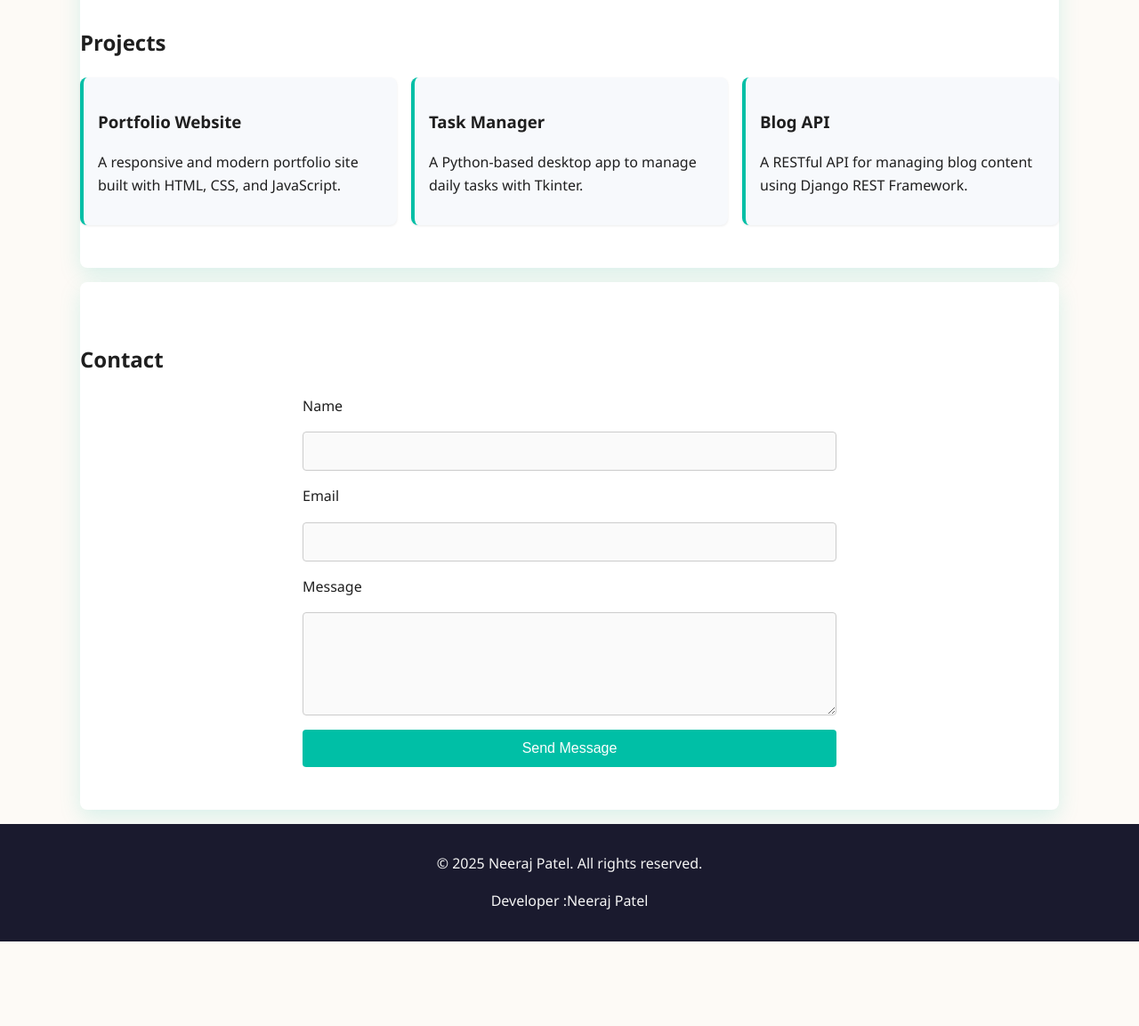
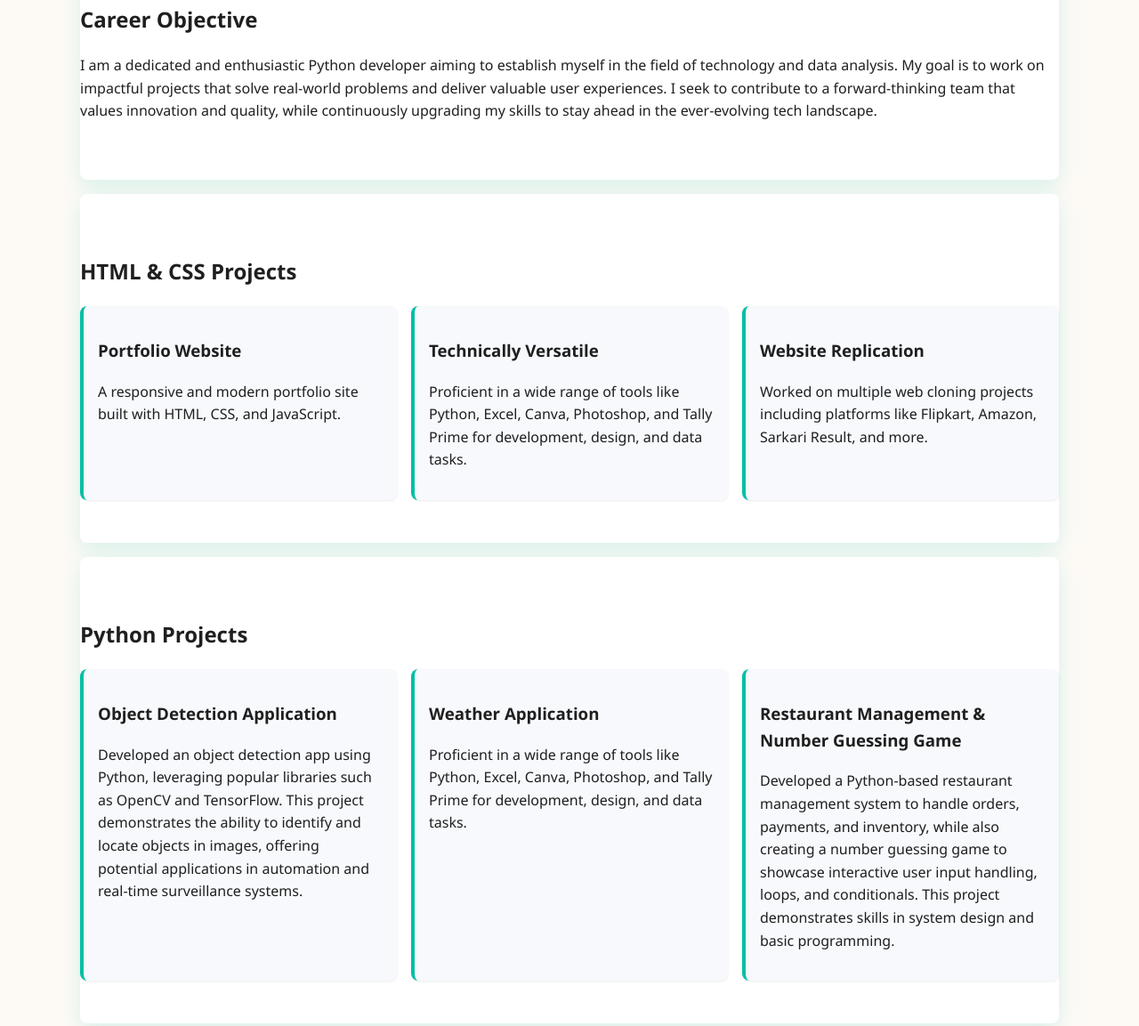
Before and after one commit to neerajpatel008pd/neeraj-portfolio, a plain HTML site: page index.html in a window 1280 px wide. Shown: the part 664-1817 px from the top of the page at 89% size. Before the commit the page ends 1722 px from the top, so only its background shows below. Drawn offline with Linux system fonts and the light colour scheme.

Commit message:
Update index.html

```diff
--- a/index.html
+++ b/index.html
@@ -3,41 +3,64 @@
 <head>
   <meta charset="UTF-8" />
   <meta name="viewport" content="width=device-width, initial-scale=1.0" />
-  <title>Python Developer Portfolio</title>
+  <title>Neeraj's Code Hub</title>
   <link rel="stylesheet" href="style.css" />
 </head>
 <body>
   <header>
     <img src="image.png" alt="Profile Picture" class="profile-pic" />
     <h1>Neeraj Patel</h1>
-    <p>Python Developer</p>
+    <p>Python Developer | Web & App Development | Object Detection | Data Science Enthusiast</p>
     <ul class="nav-links">
       <li><a href="#about">About</a></li>
       <li><a href="#projects">Projects</a></li>
       <li><a href="#contact">Contact</a></li>
+      <li><a href="#">Resume</a></li>
     </ul>
   </header>
 
   <main class="container">
     <section id="about" class="section">
-      <h2>About Me</h2>
-      <p>I am a passionate Python developer with a strong background in building web and desktop applications. I love clean code and efficient solutions.</p>
+      <h2 class="h2">About Me</h2>
+      <p class="content">I’m Neeraj Patel, a passionate and self-motivated learner with a strong interest in data analysis, Python programming, and creative design. With hands-on experience in tools like Excel, PowerPoint, Canva, and Photoshop, I enjoy building practical solutions such as object detection systems and weather report applications. Currently pursuing my BBA from IGNOU, I have also gained valuable experience during my 18-month internship at Constems-AI, where I worked on real-time data analytics projects. I am always eager to learn new technologies like Power BI and strive to grow as a professional who blends technical and creative skills to solve real-world problems.</p>
+      <h2 class="h2">Career Objective</h2>
+      <p class="content">I am a dedicated and enthusiastic Python developer aiming to establish myself in the field of technology and data analysis. My goal is to work on impactful projects that solve real-world problems and deliver valuable user experiences. I seek to contribute to a forward-thinking team that values innovation and quality, while continuously upgrading my skills to stay ahead in the ever-evolving tech landscape.
+        </p>
     </section>
 
     <section id="projects" class="section">
-      <h2>Projects</h2>
+      <h2>HTML & CSS Projects</h2>
       <div class="project-list">
         <div class="project">
           <h3>Portfolio Website</h3>
           <p>A responsive and modern portfolio site built with HTML, CSS, and JavaScript.</p>
         </div>
         <div class="project">
-          <h3>Task Manager</h3>
-          <p>A Python-based desktop app to manage daily tasks with Tkinter.</p>
+          <h3>Technically Versatile</h3>
+          <p>Proficient in a wide range of tools like Python, Excel, Canva, Photoshop, and Tally Prime for development, design, and data tasks.</p>
         </div>
         <div class="project">
-          <h3>Blog API</h3>
-          <p>A RESTful API for managing blog content using Django REST Framework.</p>
+          <h3>Website Replication</h3>
+          <p>Worked on multiple web cloning projects including platforms like Flipkart, Amazon, Sarkari Result, and more.</p>
+        </div>
+      </div>
+    </section>
+<!-- Card 2 -->
+       <section id="projects" class="section">
+      <h2>Python Projects</h2>
+      <div class="project-list">
+        <div class="project">
+          <h3>Object Detection Application</h3>
+          <p>Developed an object detection app using Python, leveraging popular libraries such as OpenCV and TensorFlow. This project demonstrates the ability to identify and locate objects in images, offering potential applications in automation and real-time surveillance systems.</p>
+        </div>
+        <div class="project">
+          <h3>Weather Application</h3>
+          <p>Proficient in a wide range of tools like Python, Excel, Canva, Photoshop, and Tally Prime for development, design, and data tasks.</p>
+        </div>
+        <div class="project">
+          <h3>Restaurant Management & Number Guessing Game
+          </h3>
+          <p>Developed a Python-based restaurant management system to handle orders, payments, and inventory, while also creating a number guessing game to showcase interactive user input handling, loops, and conditionals. This project demonstrates skills in system design and basic programming.</p>
         </div>
       </div>
     </section>
@@ -66,7 +89,6 @@
 
   <footer>
     <p>&copy; 2025 Neeraj Patel. All rights reserved.</p>
-    <p>Developer :Neeraj Patel</p>
   </footer>
 
 </body>
```
